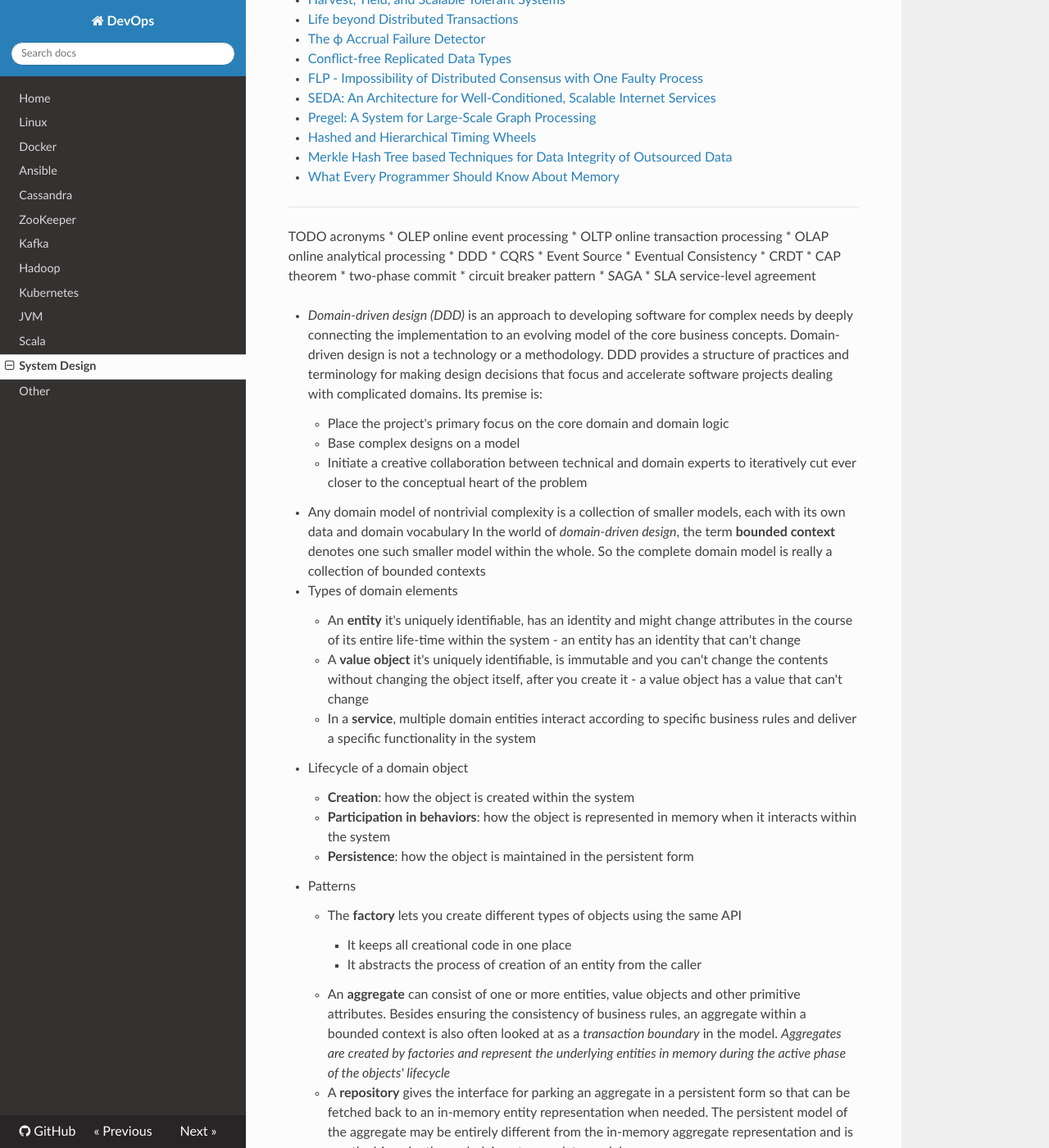
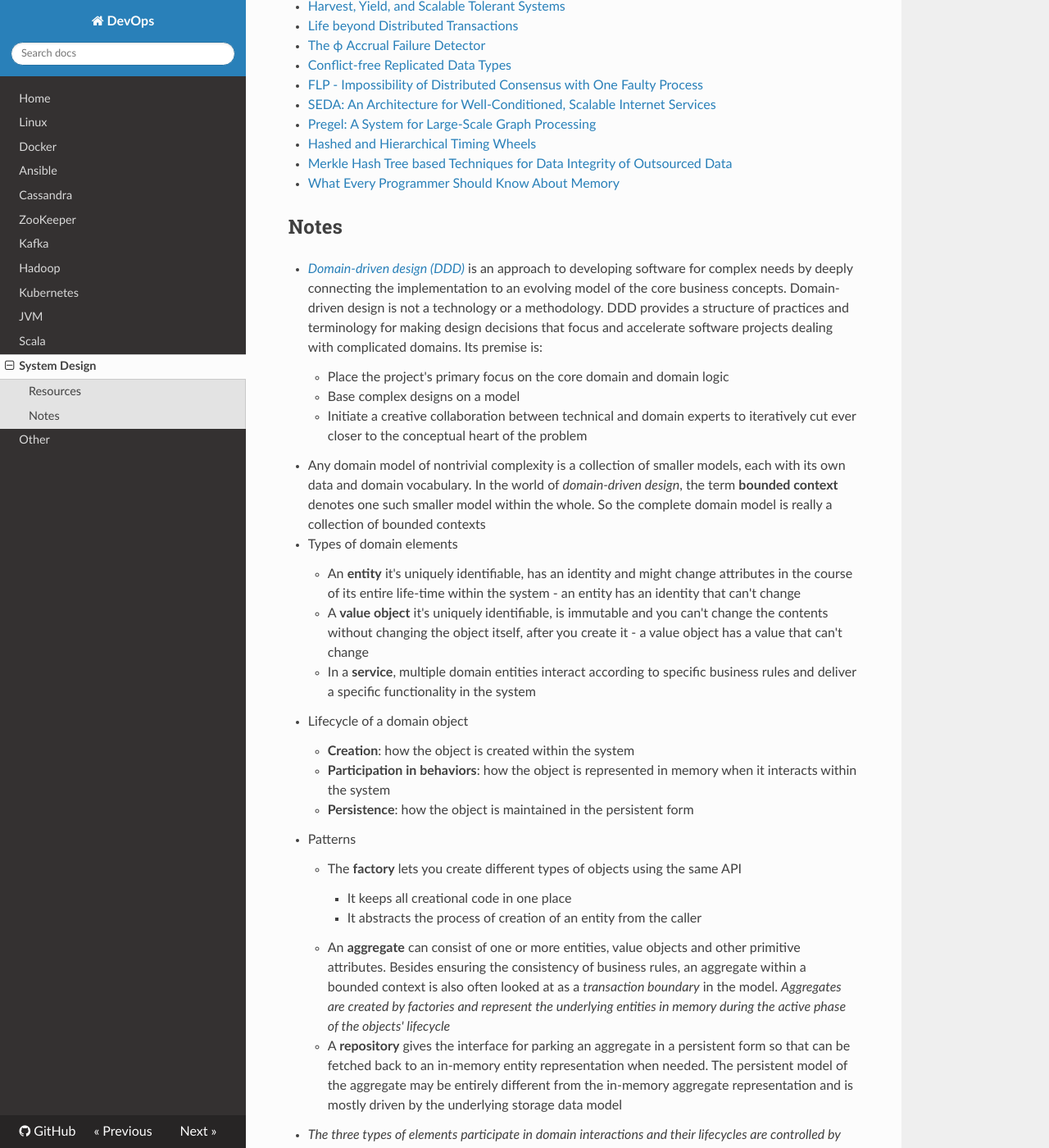
Before and after one commit to niqdev/devops, an MkDocs documentation site: the page built from docs/system_design.md, in a window 1280 px wide and 1400 px high, scrolled down 1132 px. Shown: the whole window at 82% size. Built offline with MkDocs 1.6.1, drawn with Linux system fonts in a browser that asks for light colours; nearby versions of some CDN libraries; old or Windows-style settings are respelled for this version of MkDocs; some of the changed text lies outside the part shown.

Commit message:
doc: update system design

```diff
--- a/docs/system_design.md
+++ b/docs/system_design.md
@@ -50,31 +50,14 @@
 * [Merkle Hash Tree based Techniques for Data Integrity of Outsourced Data](http://ceur-ws.org/Vol-1366/paper13.pdf)
 * [What Every Programmer Should Know About Memory](https://www.akkadia.org/drepper/cpumemory.pdf)
 
----
+## Notes
 
-
-TODO acronyms
-* OLEP online event processing
-* OLTP online transaction processing
-* OLAP online analytical processing
-* DDD
-* CQRS
-* Event Source
-* Eventual Consistency
-* CRDT
-* CAP theorem
-* two-phase commit
-* circuit breaker pattern
-* SAGA
-* SLA service-level agreement
-
-* *Domain-driven design (DDD)* is an approach to developing software for complex needs by deeply connecting the implementation to an evolving model of the core business concepts. Domain-driven design is not a technology or a methodology. DDD provides a structure of practices and terminology for making design decisions that focus and accelerate software projects dealing with complicated domains. Its premise is:
+* [*Domain-driven design (DDD)*](http://dddcommunity.org/learning-ddd/what_is_ddd) is an approach to developing software for complex needs by deeply connecting the implementation to an evolving model of the core business concepts. Domain-driven design is not a technology or a methodology. DDD provides a structure of practices and terminology for making design decisions that focus and accelerate software projects dealing with complicated domains. Its premise is:
     * Place the project's primary focus on the core domain and domain logic
     * Base complex designs on a model
     * Initiate a creative collaboration between technical and domain experts to iteratively cut ever closer to the conceptual heart of the problem
 
-* Any domain model of nontrivial complexity is a collection of smaller models, each with its own data and domain vocabulary
-In the world of *domain-driven design*, the term **bounded context** denotes one such smaller model within the whole. So the complete domain model is really a collection of bounded contexts
+* Any domain model of nontrivial complexity is a collection of smaller models, each with its own data and domain vocabulary. In the world of *domain-driven design*, the term **bounded context** denotes one such smaller model within the whole. So the complete domain model is really a collection of bounded contexts
 
 * Types of domain elements
     * An **entity** it's uniquely identifiable, has an identity and might change attributes in the course of its entire life-time within the system - an entity has an identity that can't change
@@ -97,7 +80,7 @@ In the world of *domain-driven design*, the term **bounded context** denotes one
 
 * *Latency* is defined as the time period that elapses between a request and a response. If is possible to bind the latency to an acceptable limit to users, you achieve *responsiveness*. And being responsive is the primary criterion of a model being *reactive*
 
-* Characteristics of a reactive model:
+* Characteristics of a reactive model
     * Responsive to user interaction
     * Resilient i.e. responsive to failures
     * Elastic i.e. responsive to varying load
```
Also changed, not shown: other parts of docs/system_design.md (+20 -2 lines).
